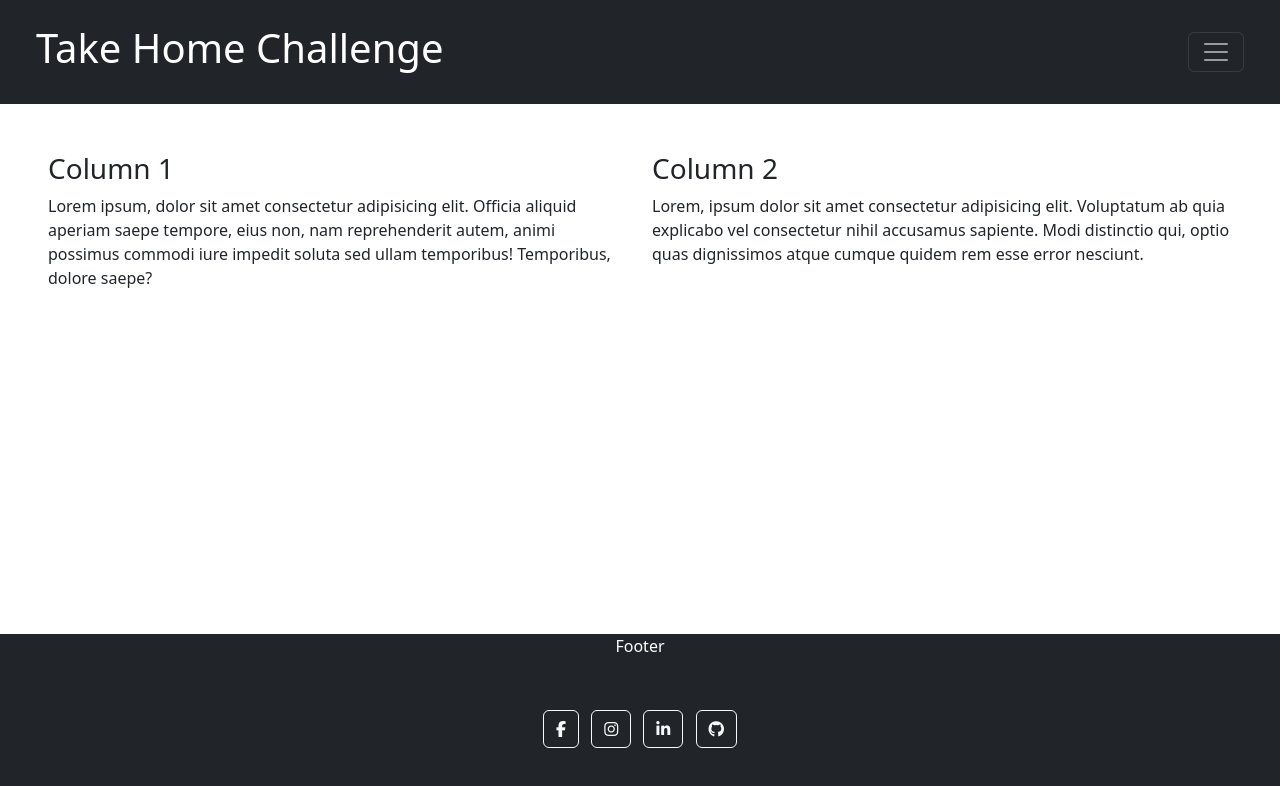
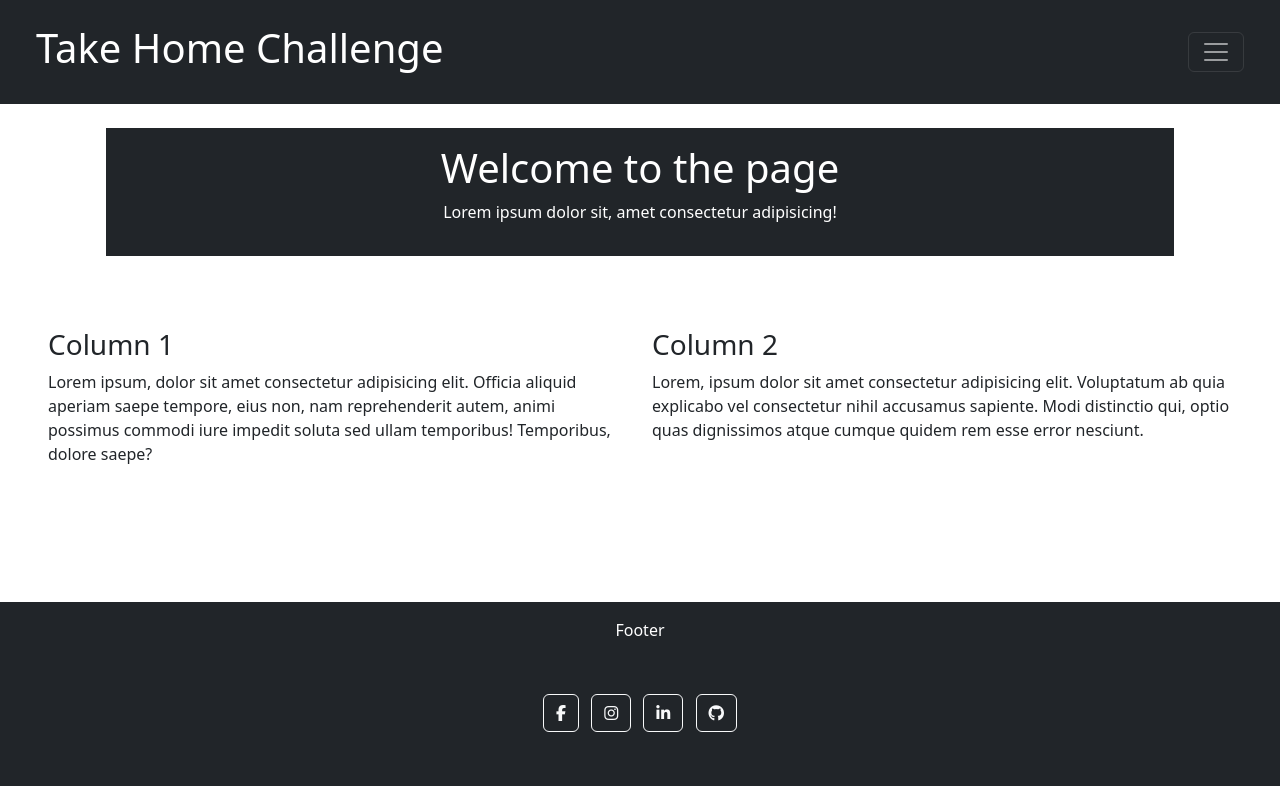
Before and after one commit to Agustin-EP/collab-practice, a plain HTML site: page index.html in a window 1280 px wide. Drawn offline with nearby package versions, Linux system fonts and the light colour scheme.

Commit message:
jumbotron added

```diff
--- a/index.html
+++ b/index.html
@@ -28,6 +28,12 @@
         </button>
       </div>
     </nav>
+    <div class="container">
+      <div class="jumbotron m-4 p-3 text-center text-white bg-dark">
+        <div class="h1">Welcome to the page</div>
+        <p>Lorem ipsum dolor sit, amet consectetur adipisicing!</p>
+      </div>
+    </div>
    <div class="containter p-5 text-left">
     <div class="row">
       <div class="col">
@@ -40,9 +46,9 @@
       </div>
     </div>
    </div>
-   <div class="footer text-center bg-dark fixed-bottom">
+   <div class="footer text-center bg-dark fixed-bottom p-3">
     Footer
-    <section class="m-4 bg-dark p-4">
+   <section class= "m-4 bg-dark p-4">
     <a class="btn btn-outline-light btn-floating m-1" href="#!" role="button"><i class="fab fa-facebook-f"></i></a>
     <a class="btn btn-outline-light btn-floating m-1" href="#!" role="button"><i class="fab fa-instagram"></i></a>
     <a class="btn btn-outline-light btn-floating m-1" href="#!" role="button"><i class="fab fa-linkedin-in"></i></a>
```
